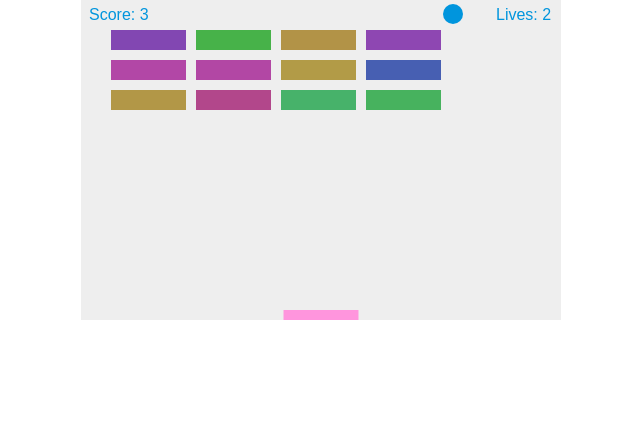
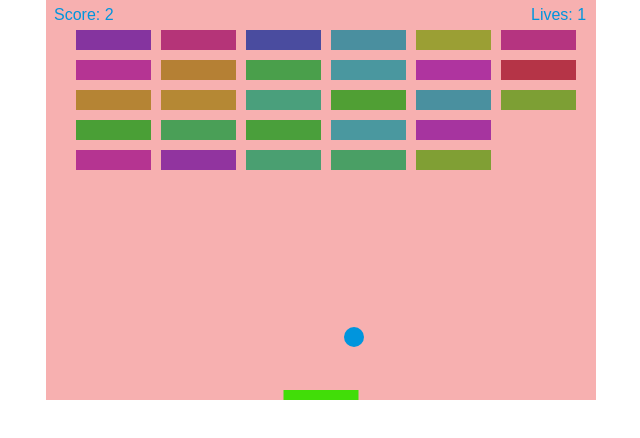
Before and after one commit to dmcg89/breakout, a plain HTML site: page index.html in a window 1280 px wide. Shown: the whole page, without its empty margins (319-959 px from the left). Drawn offline with Linux system fonts and the light colour scheme.

Commit message:
more colors, more bricks, increasing ball speed

```diff
--- a/index.html
+++ b/index.html
@@ -5,12 +5,12 @@
     <title>Gamedev Canvas Workshop</title>
     <style>
     	* { padding: 0; margin: 0; }
-    	canvas { background: #eee; display: block; margin: 0 auto; }
+    	canvas { background: rgb(247, 176, 176); display: block; margin: 0 auto; }
     </style>
 </head>
 <body>
 
-<canvas id="myCanvas" width="480" height="320"></canvas>
+<canvas id="myCanvas" width="550" height="400"></canvas>
 
 <script>
 	// JavaScript code goes here
@@ -22,8 +22,8 @@
 
     const ballRadius = 10;
 
-    let dx = 2;
-    let dy = -2;
+    let dx = 3;
+    let dy = -3;
 
     const paddleHeight = 10;
     const paddleWidth = 75;
@@ -32,8 +32,8 @@
     const rightPressed = false;
     const leftPressed = false;
 
-    const brickRowCount = 3;
-    const brickColumnCount = 5;
+    const brickRowCount = 5;
+    const brickColumnCount = 6;
     const brickWidth = 75;
     const brickHeight = 20;
     const brickPadding = 10;
@@ -69,6 +69,16 @@
                         dy = -dy;
                         b.status = 0;
                         score++;
+                        if(dx > 1) {
+                            dx = dx + .25
+                        } else {
+                            dx = dx - .25
+                        }
+                        if(dy > 1) {
+                            dy = dy + .25
+                        } else {
+                            dy = dy - .25
+                        }
                         if(score == brickRowCount*brickColumnCount) {
                             alert("YOU WIN, CONGRATULATIONS!");
                             document.location.reload();
@@ -131,7 +141,7 @@
     function drawPaddle() {
         ctx.beginPath();
         ctx.rect(paddleX, canvas.height-paddleHeight, paddleWidth, paddleHeight);
-        ctx.fillStyle = "#FF95DD";
+        ctx.fillStyle = "#41dd08";
         ctx.fill();
         ctx.closePath();
     }
```
